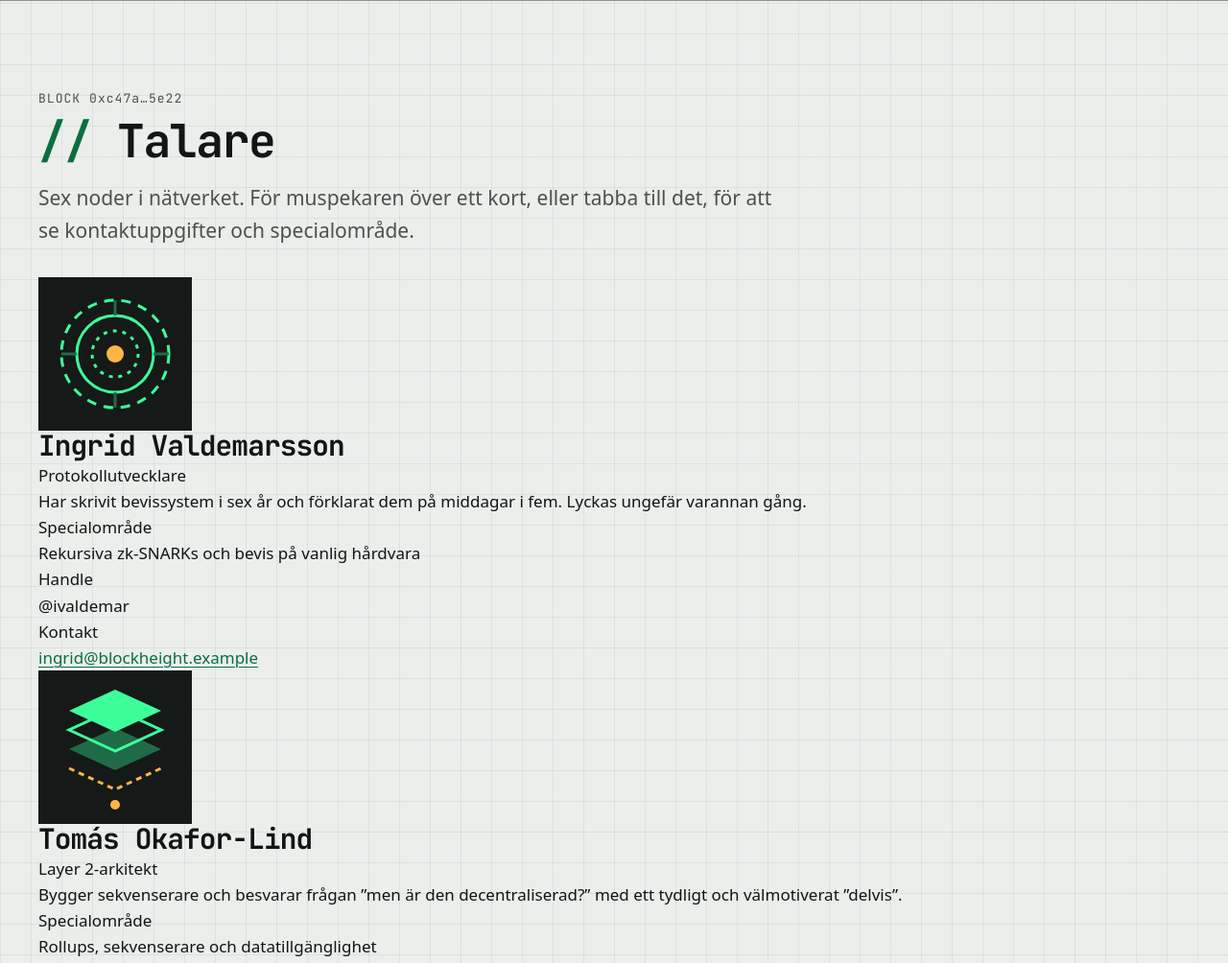
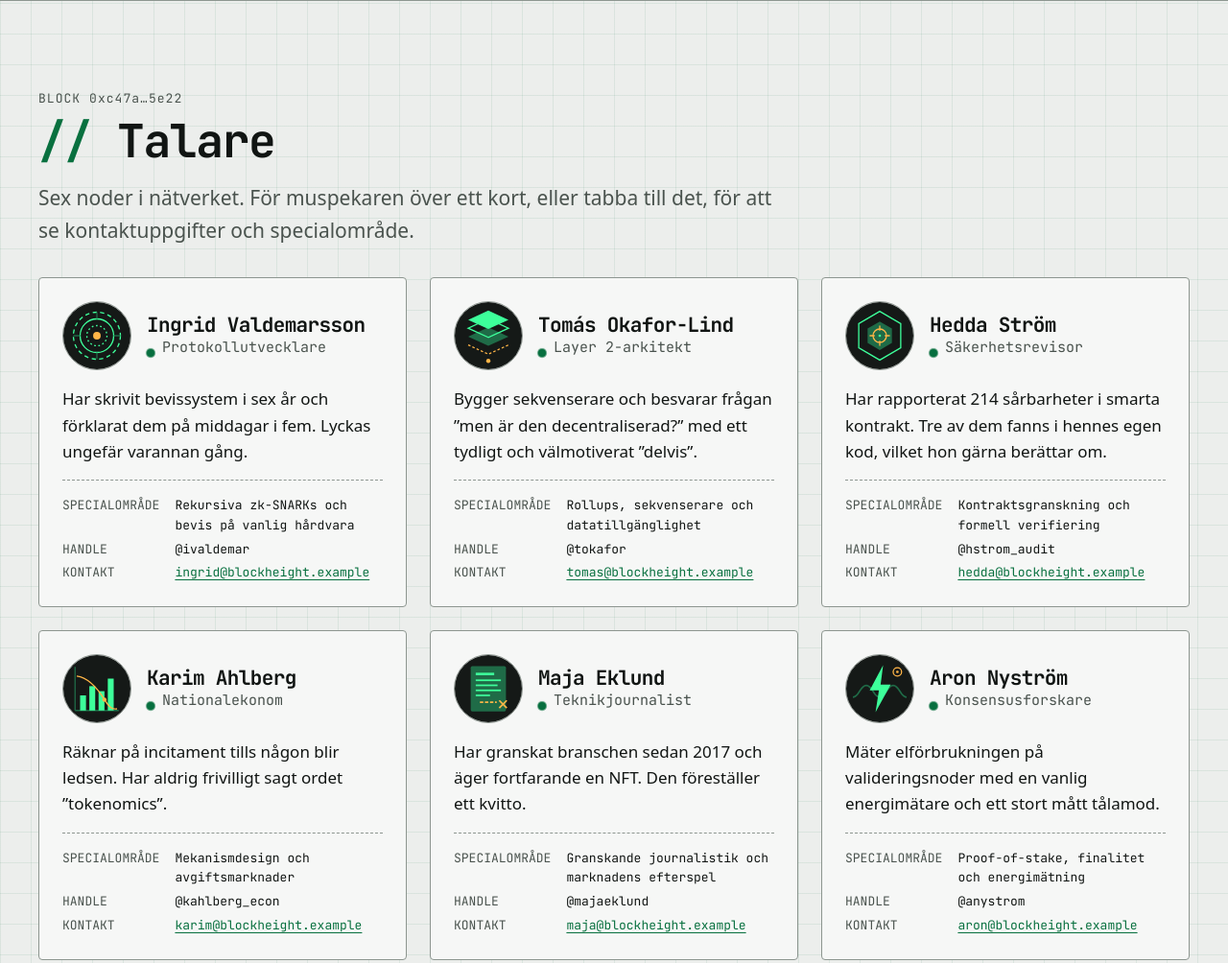
Before and after one commit to samlekkla/inl2-konferens, a website: page index.html in a window 1280 px wide. Shown: the part 2909-3913 px from the top of the page at 96% size. Drawn offline with Linux system fonts and the light colour scheme.

Commit message:
style: lägg till talarkort som noder med pulserande statusprick och hover/fokus som visar detaljer i färg

```diff
--- /dev/null
+++ b/scss/components/_speakers.scss
@@ -0,0 +1,189 @@
+// ==========================================================================
+// Komponent: speakers + node – talargalleriet som noder i ett nätverk
+// ==========================================================================
+@use "../variables" as v;
+@use "../mixins" as m;
+
+// Grid: galleriet är tvådimensionellt (rader och kolumner).
+.speakers__list {
+  display: grid;
+  grid-template-columns: repeat(auto-fill, minmax(min(100%, 19rem), 1fr));
+  gap: m.space("m");
+}
+
+// Kortet har två kolumner överst (avatar + namn/roll) och full bredd under,
+// därför grid med namngivna ytor även inne i kortet.
+.node {
+  display: grid;
+  grid-template-columns: 4.5rem minmax(0, 1fr);
+  grid-template-areas:
+    "avatar name"
+    "avatar role"
+    "bio bio"
+    "details details";
+  column-gap: m.space("s");
+  align-content: start;
+  block-size: 100%;
+  padding: m.space("m");
+  border: 1px solid var(--color-line);
+  border-radius: v.$radius;
+  background-color: var(--color-surface);
+
+  // Man har klickat på talarens namn i programmet och hamnat här.
+  &:target {
+    border-color: var(--color-accent);
+    box-shadow: 0 0 1.5rem var(--color-glow);
+  }
+
+  // :has(): kortet markeras när länken inuti har tangentbordsfokus.
+  // :focus-within hade även reagerat på musklick, :focus-visible gör det inte.
+  &:has(.node__link:focus-visible) {
+    border-color: var(--color-warning);
+  }
+
+  @include m.motion {
+    transition: transform 200ms ease-out;
+
+    &:hover,
+    &:focus-within {
+      transform: translateY(-3px);
+    }
+  }
+}
+
+.node__avatar {
+  position: relative;
+  grid-area: avatar;
+  align-self: start;
+  overflow: hidden;
+  border: 1px solid var(--color-line);
+  border-radius: 50%;
+  isolation: isolate;
+
+  // Gråskala med bara opacity: ett grått lager med blandningsläget
+  // "saturation" tar bort färgmättnaden i bilden under. När lagret tonas
+  // bort syns färgerna – ingen filter-animation behövs.
+  &::after {
+    content: "";
+    position: absolute;
+    inset: 0;
+    background-color: #808080;
+    mix-blend-mode: saturation;
+    opacity: 0;
+  }
+}
+
+.node__image {
+  inline-size: 100%;
+}
+
+.node__name {
+  grid-area: name;
+  align-self: end;
+  font-size: m.fs("md");
+}
+
+// Statusprick (::before) och en pulserande ring (::after) runt den.
+.node__role {
+  position: relative;
+  grid-area: role;
+  padding-inline-start: m.space("s");
+  color: var(--color-text-muted);
+  font-family: v.$font-mono;
+  font-size: m.fs("sm");
+
+  &::before,
+  &::after {
+    content: "";
+    position: absolute;
+    inset-block-start: 50%;
+    inset-inline-start: 0;
+    inline-size: 0.5rem;
+    block-size: 0.5rem;
+    margin-block-start: -0.25rem;
+    border-radius: 50%;
+    background-color: var(--color-accent);
+  }
+
+  @include m.motion {
+    &::after {
+      animation: pulse 2.4s ease-out infinite;
+    }
+  }
+}
+
+.node__bio {
+  grid-area: bio;
+  margin-block-start: m.space("s");
+}
+
+.node__details {
+  display: grid;
+  grid-area: details;
+  grid-template-columns: max-content minmax(0, 1fr);
+  gap: m.space("3xs") m.space("s");
+  margin-block-start: m.space("s");
+  padding-block-start: m.space("s");
+  border-block-start: 1px dashed var(--color-line);
+  font-family: v.$font-mono;
+  font-size: m.fs("xs");
+}
+
+.node__term {
+  color: var(--color-text-muted);
+  text-transform: uppercase;
+}
+
+// Långa e-postadresser och handles i monospace får brytas var som helst.
+.node__desc {
+  overflow-wrap: anywhere;
+}
+
+// Bara på enheter med riktig muspekare göms extrainfon tills hover/fokus.
+// På pekskärmar finns ingen hover, så där visas allt direkt och i färg.
+@media (hover: hover) and (pointer: fine) {
+  // Detaljerna läggs i samma grid-cell som bion och tonas in ovanpå den,
+  // så att kortet inte behöver reservera tom yta.
+  .node__details {
+    grid-area: bio;
+    padding-block-start: 0;
+    border-block-start: 0;
+    opacity: 0;
+  }
+
+  .node__avatar::after {
+    opacity: 1;
+  }
+
+  .node:hover,
+  .node:focus-within {
+    .node__avatar::after,
+    .node__bio {
+      opacity: 0;
+    }
+
+    .node__details {
+      opacity: 1;
+    }
+  }
+
+  @include m.motion {
+    .node__avatar::after,
+    .node__bio,
+    .node__details {
+      transition: opacity 250ms ease-out;
+    }
+  }
+}
+
+@keyframes pulse {
+  from {
+    opacity: 0.7;
+    transform: scale(1);
+  }
+
+  to {
+    opacity: 0;
+    transform: scale(3);
+  }
+}
--- a/scss/style.scss
+++ b/scss/style.scss
@@ -10,3 +10,4 @@
 @use "components/ticker";
 @use "components/about";
 @use "components/schedule";
+@use "components/speakers";
```
Also changed, not shown: css/style.css.
